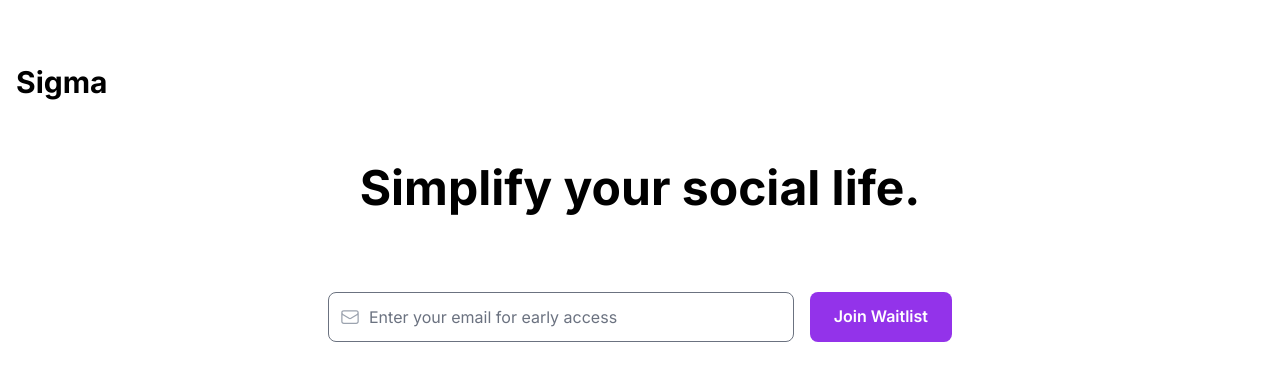
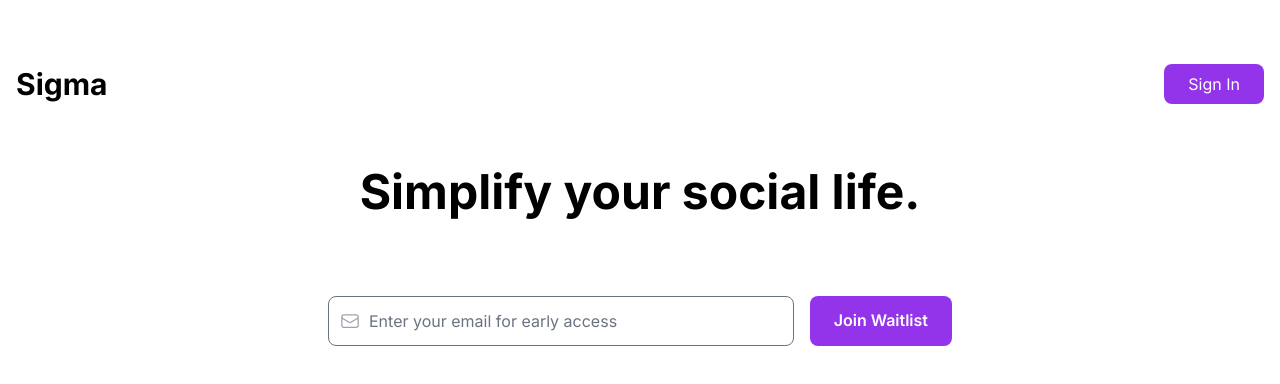
Before and after one commit to bhargavaparoksham/sigma-app, a Next.js app: page / in a window 1280 px wide. Shown: the top 384 px of the page. Built offline with nearby package versions, Linux system fonts and the light colour scheme.

Commit message:
feat: add sign in button

```diff
--- a/src/components/LandingPage.tsx
+++ b/src/components/LandingPage.tsx
@@ -54,6 +54,9 @@ const LandingPage: React.FC = () => {
       <div className="container mx-auto px-4 py-16">
         <nav className="flex justify-between items-center mb-16">
           <h1 className="text-3xl font-bold">Sigma</h1>
+          <button className="bg-purple-600 text-white py-2 px-6 rounded-lg hover:bg-purple-700 transition duration-300">
+            Sign In
+          </button>
         </nav>
 
         <div className="flex justify-center items-center w-full">
```
